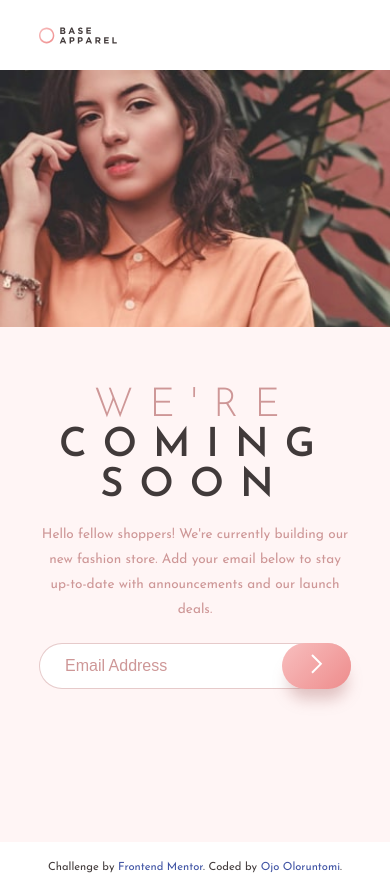
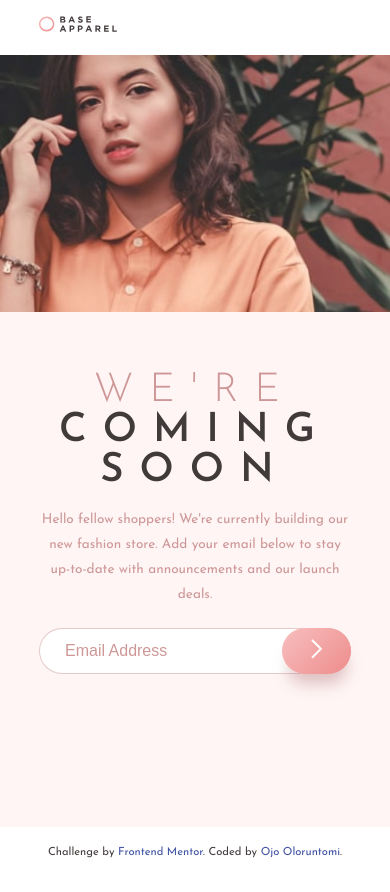
Before and after one commit to otodavid/base-apparel, a plain HTML site: page index.html in a window 390 px wide. Drawn offline with Linux system fonts and the light colour scheme.

Commit message:
adjusted grid system

```diff
--- a/css/index.css
+++ b/css/index.css
@@ -160,14 +160,14 @@ form {
 @media screen and (min-width: 320px) and (max-width: 480px) {
     .container {
         /* set the template to 3 rows and 1 column */
-        grid-template: 70px 1fr 2fr / 1fr;
+        grid-template: 55px 1fr 2fr / 1fr;
         background: none;
     }
 
     nav {
         /* base apparel logo comes first */
         grid-row: 1/2;
-        margin: 7% 10%;
+        margin: 4% 10%;
     }
 
     .apparel-image {
```
